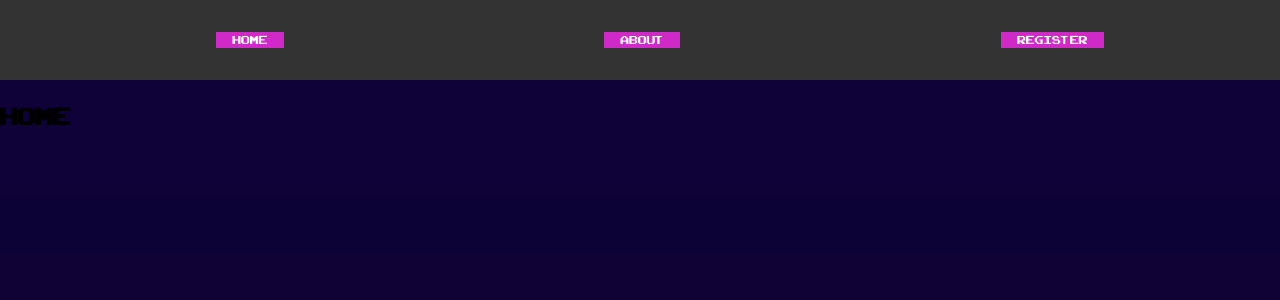
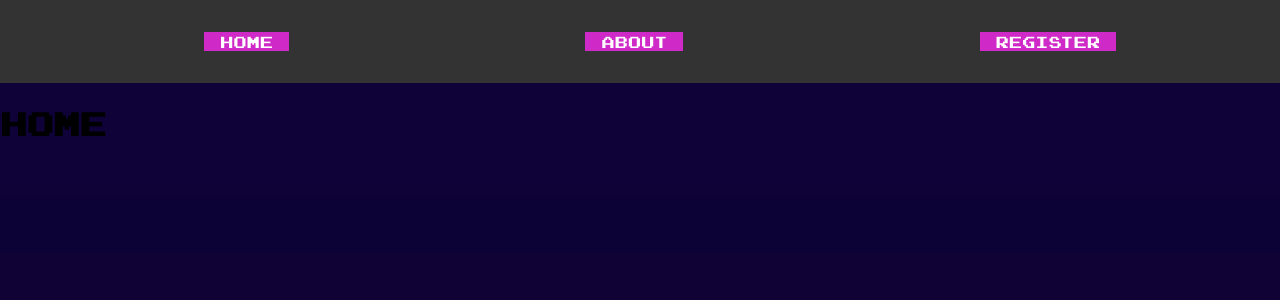
Before and after one commit to Societatea-Hermes/hackathon-website, a Vue app in the folder hermes-hackaton-2024/: page / in a window 1280 px wide. Shown: the top 300 px of the page. Built offline with nearby package versions, Linux system fonts and the light colour scheme.

Commit message:
update font

```diff
--- a/hermes-hackaton-2024/src/assets/main.css
+++ b/hermes-hackaton-2024/src/assets/main.css
@@ -1,6 +1,6 @@
 @font-face {
-  font-family: ArcadeClassic;
-  src: url('../assets/fonts/arcadeclassic.ttf');
+  font-family: joystix;
+  src: url('../assets/fonts/joystix.otf');
 }
 
 :root {
@@ -10,7 +10,7 @@
   --mid-blue: #6c86e7;
   --light-blue: #62a1f0;
   --green: #31af33;
-  font-family: 'ArcadeClassic', sans-serif;
+  font-family: 'joystix', sans-serif;
 }
 
 body {
```
Also changed, not shown: hermes-hackaton-2024/src/assets/fonts/arcadeclassic.TTF (deleted), hermes-hackaton-2024/src/assets/fonts/joystix.otf (added).
